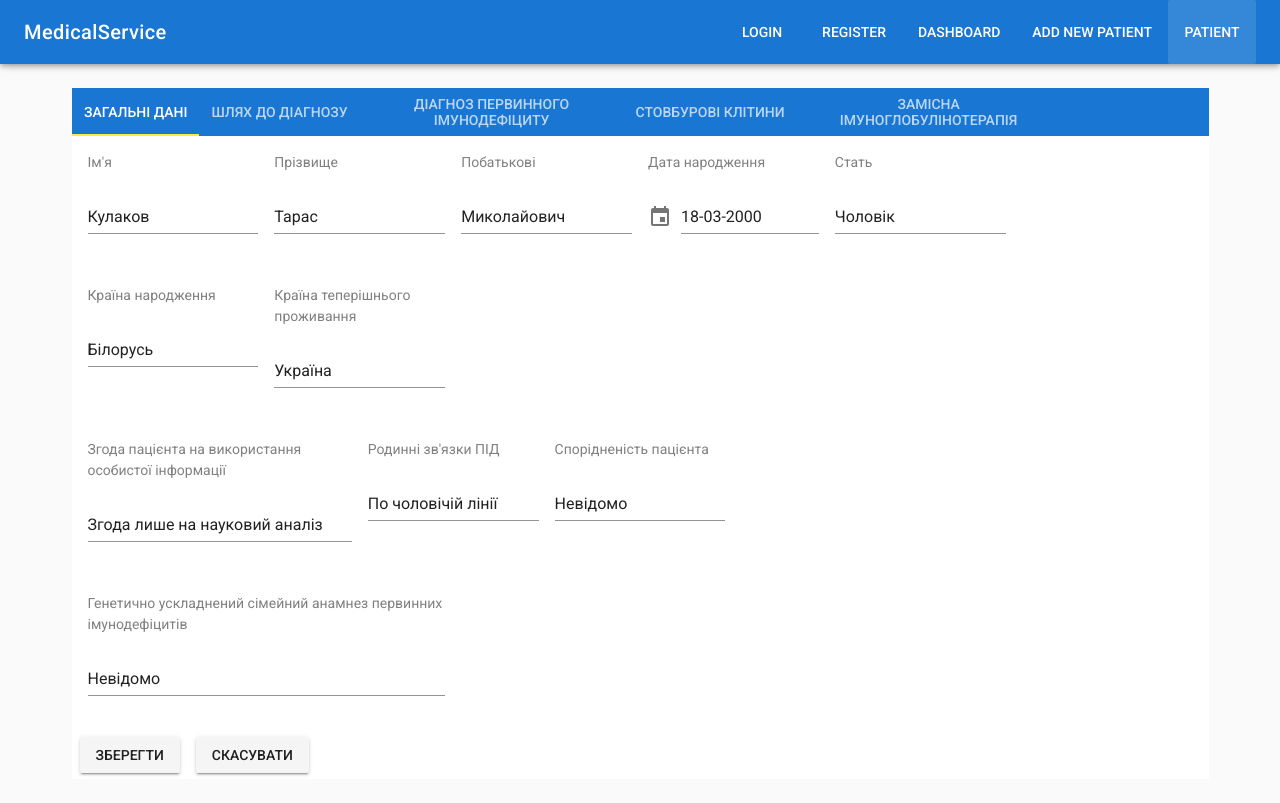
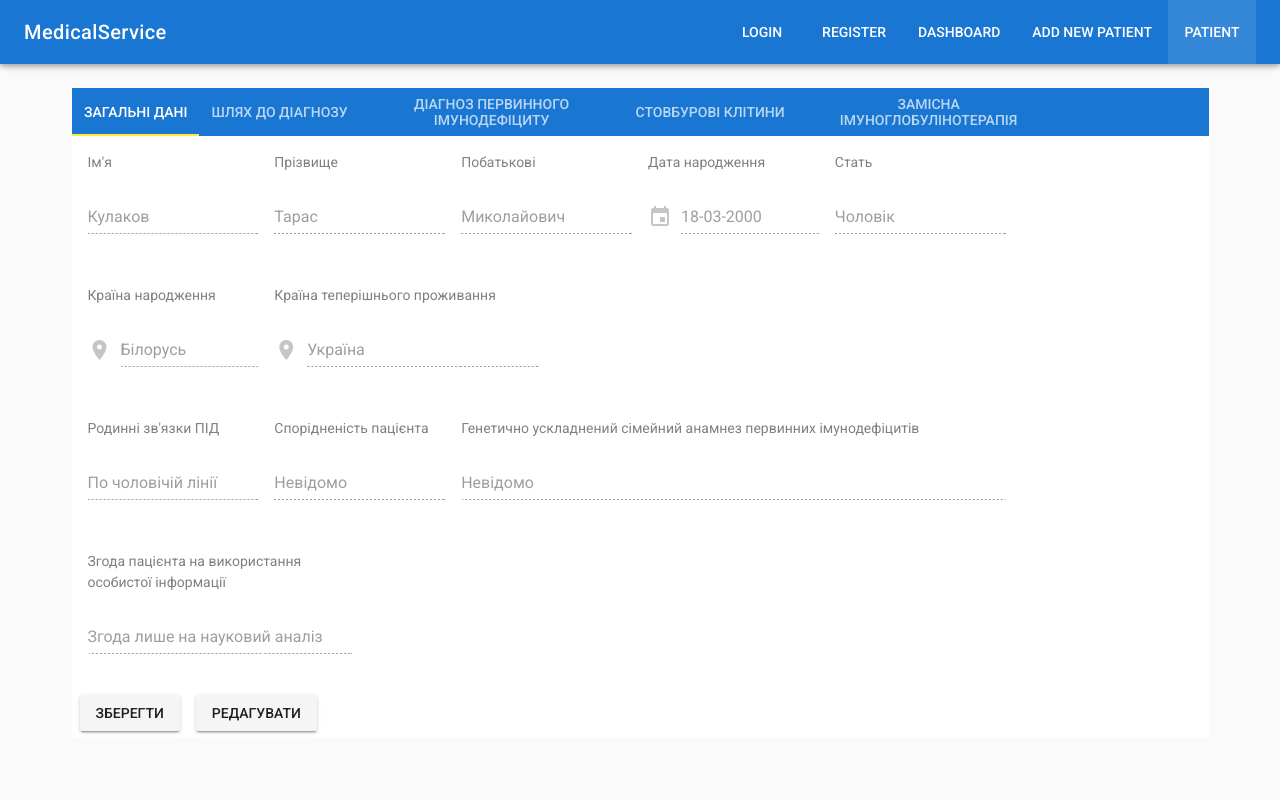
Before and after one commit to SolyaHetman/medical-service, a Vue app in the folder client/: page /#/patientinfo in a window 1280 px wide. Built offline with nearby package versions, Linux system fonts and the light colour scheme.

Commit message:
add readonle method

```diff
--- a/client/src/components/Doctor/AddPatient/Tabs/Tab1.vue
+++ b/client/src/components/Doctor/AddPatient/Tabs/Tab1.vue
@@ -52,6 +52,7 @@
             :items="items"
             attach
             label="Країна народження"
+            prepend-icon ="place"
           ></v-select>
         </v-flex>
 
@@ -60,6 +61,7 @@
             :items="items"
             attach
             label="Країна теперішнього проживання"
+            prepend-icon ="place"
           ></v-select>
         </v-flex>
 
@@ -117,6 +119,7 @@
         <v-flex md4 v-if="generalData.radioYesNo == 'yes'">
           <v-text-field
             v-model= generalData.numberESID
+            prepend-icon ="edit"
             label="Номер ESID"
             clearable
           ></v-text-field>
--- a/client/src/components/Doctor/AddPatient/Tabs/Tab2.vue
+++ b/client/src/components/Doctor/AddPatient/Tabs/Tab2.vue
@@ -12,6 +12,7 @@
             <v-text-field v-if="pathDagnosis.first_diagnostic_pid_data == 'yes'"
                 v-model= pathDagnosis.first_diagnostic_pid_data_time
                 :rules="dataRules"
+                prepend-icon ="event"
                 label="Введіть дату"
             ></v-text-field>
           </v-radio-group>
@@ -37,10 +38,11 @@
           </v-radio-group>
         </v-flex>
 
-        <v-flex  md2>
+        <v-flex  md3>
           <p>Початок симтомів</p>
             <v-text-field
                 v-model= pathDagnosis.symptoms_start_data
+                prepend-icon ="event"
                 label="Введіть дату РР-ММ"
             ></v-text-field>
         </v-flex>
--- a/client/src/components/Doctor/AddPatient/Tabs/Tab3.vue
+++ b/client/src/components/Doctor/AddPatient/Tabs/Tab3.vue
@@ -13,6 +13,7 @@
             <v-text-field v-if="pidDiagnosis.damage_genes == 'additional_genes'"
                 v-model= pidDiagnosis.additional_genes
                 label="Введіть дані"
+                prepend-icon ="edit"
                 clearable
             ></v-text-field>
           </v-radio-group>
@@ -25,6 +26,7 @@
             <v-text-field v-if="pidDiagnosis.genetic_research_data == 'yes_data'"
                 v-model= pidDiagnosis.genetic_research_data_input
                 :rules="dataRules"
+                prepend-icon ="event"
                 label="Введіть дані"
             ></v-text-field>
           </v-radio-group>
--- a/client/src/components/Doctor/AddPatient/Tabs/Tab4.vue
+++ b/client/src/components/Doctor/AddPatient/Tabs/Tab4.vue
@@ -12,6 +12,7 @@
             <v-text-field v-if="stemCellsGeneticTheraty.stem_cells_transplantation== 'yes'"
                 v-model= stemCellsGeneticTheraty.stem_cells_transplantation_yes
                 label="Введіть дані"
+                prepend-icon ="edit"
             ></v-text-field>
           </v-radio-group>
         </v-flex>
@@ -24,6 +25,7 @@
                 v-model= stemCellsGeneticTheraty.transplantation_data_yes
                 label="Введіть дані"
                 :rules= "dataRules"
+                prepend-icon ="event"
             ></v-text-field>
           </v-radio-group>
         </v-flex>
--- a/client/src/components/Doctor/AddPatient/Tabs/Tab5.vue
+++ b/client/src/components/Doctor/AddPatient/Tabs/Tab5.vue
@@ -20,6 +20,7 @@
                 v-model= replacementImunoqlobulinTherary.first_imunoqlobulin_injection_data_yes
                 :rules="dataRules"
                 label="Введіть дані"
+                prepend-icon ="event"
             ></v-text-field>
           </v-radio-group>
         </v-flex>
--- a/client/src/components/Doctor/PatientInfo/GeneralData.vue
+++ b/client/src/components/Doctor/PatientInfo/GeneralData.vue
@@ -50,6 +50,13 @@
             </v-card>
           </v-tab-item>
           <!-- End Tab5 -->
+          <!-- Start reviewTab1 -->
+          <v-tab-item>
+            <v-card flat>
+              <reviewTab1 />
+            </v-card>
+          </v-tab-item>
+          <!-- End reviewTab1 -->
         </v-tabs>
       </v-flex>
     </v-layout>
@@ -62,6 +69,7 @@ import Tab2 from "@/components/Doctor/PatientInfo/Tabs/Tab2.vue"
 import Tab3 from "@/components/Doctor/PatientInfo/Tabs/Tab3.vue"
 import Tab4 from "@/components/Doctor/PatientInfo/Tabs/Tab4.vue"
 import Tab5 from "@/components/Doctor/PatientInfo/Tabs/Tab5.vue"
+
 
   export default {
     name: 'GeneralData',
--- a/client/src/components/Doctor/PatientInfo/Tabs/Tab1.vue
+++ b/client/src/components/Doctor/PatientInfo/Tabs/Tab1.vue
@@ -8,6 +8,7 @@
           <v-text-field
             v-model="generalData.lastname"
             :rules="nameRules"
+            disabled
           ></v-text-field>
         </v-flex>
 
@@ -16,6 +17,7 @@
           <v-text-field
             v-model="generalData.firstname"
             :rules="nameRules"
+            disabled
           ></v-text-field>
         </v-flex>
 
@@ -24,6 +26,7 @@
           <v-text-field
             v-model="generalData.middlename"
             :rules="nameRules"
+            disabled
           ></v-text-field>
         </v-flex>
 
@@ -32,6 +35,7 @@
           <v-text-field
             v-model="generalData.birthdate"
             prepend-icon ="event"
+            disabled
           ></v-text-field>
         </v-flex>
 
@@ -39,6 +43,7 @@
           <p><font color="#808080">Стать</font></p>
           <v-text-field
             v-model="generalData.Sex"
+            disabled
           ></v-text-field>
         </v-flex>
 
@@ -51,13 +56,17 @@
           <p><font color="#808080">Країна народження</font></p>
           <v-text-field
             v-model="generalData.Country"
+            disabled
+            prepend-icon ="place"
           ></v-text-field>
         </v-flex>
 
-        <v-flex md2>
+        <v-flex md3>
           <p><font color="#808080">Країна теперішнього проживання</font></p>
           <v-text-field
             v-model="generalData.CountryN"
+            disabled
+            prepend-icon ="place"
           ></v-text-field>
         </v-flex>
       </v-layout>
@@ -65,17 +74,12 @@
 
     <v-container>
       <v-layout>
-      <v-flex md3>
-          <p><font color="#808080">Згода пацієнта на використання особистої інформації</font></p>
-          <v-text-field
-            v-model="generalData.Agreement"
-          ></v-text-field>
-        </v-flex>
 
         <v-flex md2>
           <p><font color="#808080">Родинні зв'язки ПІД</font></p>
           <v-text-field
             v-model="generalData.FamilyTies"
+            disabled
           ></v-text-field>
         </v-flex>
 
@@ -83,6 +87,15 @@
           <p><font color="#808080">Спорідненість пацієнта</font></p>
           <v-text-field
             v-model="generalData.Affinity"
+            disabled
+          ></v-text-field>
+        </v-flex>
+
+        <v-flex md6>
+          <p><font color="#808080">Генетично ускладнений сімейний анамнез первинних імунодефіцитів</font></p>
+          <v-text-field
+            v-model="generalData.numberESID"
+            disabled
           ></v-text-field>
         </v-flex>
 
@@ -91,16 +104,17 @@
 
     <v-container>
       <v-layout>
-        <v-flex md4>
-          <p><font color="#808080">Генетично ускладнений сімейний анамнез первинних імунодефіцитів</font></p>
+        <v-flex md3>
+          <p><font color="#808080">Згода пацієнта на використання особистої інформації</font></p>
           <v-text-field
-            v-model="generalData.numberESID"
+            v-model="generalData.Agreement"
+            disabled
           ></v-text-field>
         </v-flex>
       </v-layout>
     </v-container>
     <v-btn @click="submit">Зберегти</v-btn>
-    <v-btn @click="cancel" to="/dashboard">Скасувати</v-btn>
+    <v-btn @click="edit">Редагувати</v-btn>
  </v-form>
 </template>
 
@@ -136,6 +150,9 @@
       save (date) {
         this.$refs.menu.save(date)
       },
-    },
+      edit(){
+        this.generalData.push(this.edit);
+      }
+    }
   }
 </script>
--- a/client/src/components/Doctor/PatientInfo/Tabs/Tab2.vue
+++ b/client/src/components/Doctor/PatientInfo/Tabs/Tab2.vue
@@ -3,14 +3,16 @@
     <v-container>
       <v-layout>
 
-        <v-flex md2 >
+        <v-flex md4 >
           <p><font color="#808080">Дата вперше встановленого клінічного діагнозу первинного імунодефіцину</font></p>
           <v-text-field
             v-model="pathDiagnosis.first_diagnostic_pid_dat"
+            solo
+            readonly
           ></v-text-field>
         </v-flex>
 
-        <v-flex md4 >
+        <v-flex md6>
           <p>
           	<font color="#808080">
           		Чи був встановлений діагноз ПІД без наявності ПІД-асоційованих симтомів і лише напідставі лабораторних відхилень
@@ -18,34 +20,40 @@
           </p>
           <v-text-field
             v-model="pathDiagnosis.pid_lab_only"
+            solo
+            readonly
           ></v-text-field>
         </v-flex>
-        <v-flex md3>
-          <p><font color="#808080"><br/>Перші ПІД-асоційовані симтоми</font></p>
-          <v-text-field
-            v-model="pathDiagnosis.symptoms_start"
-          ></v-text-field>
-        </v-flex>
-
       </v-layout>
     </v-container>
 
     <v-container>
       <v-layout>
+       <v-flex md4>
+          <p><font color="#808080">Перші ПІД-асоційовані симтоми</font></p>
+          <v-text-field
+            v-model="pathDiagnosis.symptoms_start"
+            solo
+            readonly
+          ></v-text-field>
+        </v-flex>
       	<v-flex md2>
           <p><font color="#808080">Початок симтомів</font></p>
           <v-text-field
             v-model="pathDiagnosis.symptoms_start_data"
+            solo
+            outline
+            readonly
           ></v-text-field>
         </v-flex>
         <v-flex md2>
           <p>
-          	<font color="#808080">
-          		IgG
-          	</font>
+          	<font color="#808080">IgG</font>
           </p>
           <v-text-field
             v-model="pathDiagnosis.IgG"
+            solo
+            readonly
           ></v-text-field>
         </v-flex>
 
@@ -53,12 +61,16 @@
           <p><font color="#808080">IgA</font></p>
           <v-text-field
             v-model="pathDiagnosis.IgA"
+            solo
+            readonly
           ></v-text-field>
         </v-flex>
         <v-flex md2>
           <p><font color="#808080">IgM</font></p>
           <v-text-field
             v-model="pathDiagnosis.IgM"
+            solo
+            readonly
           ></v-text-field>
         </v-flex>
       </v-layout>
```
